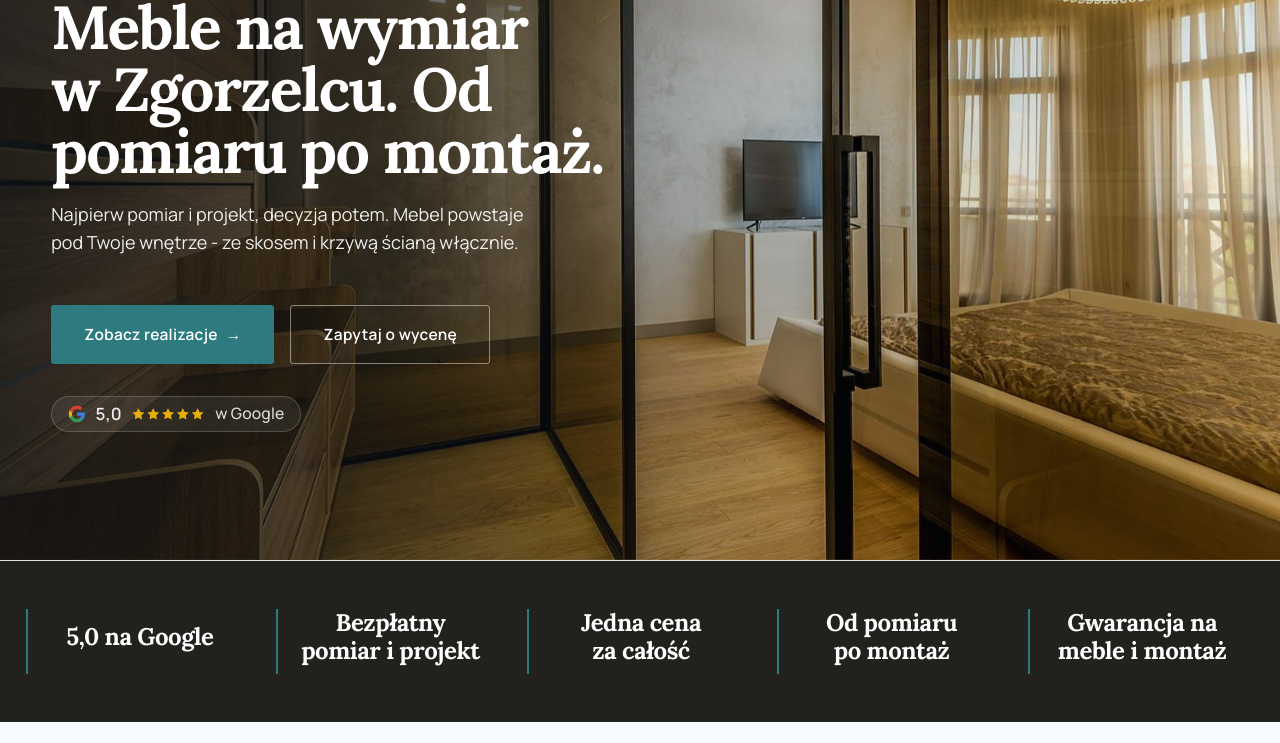
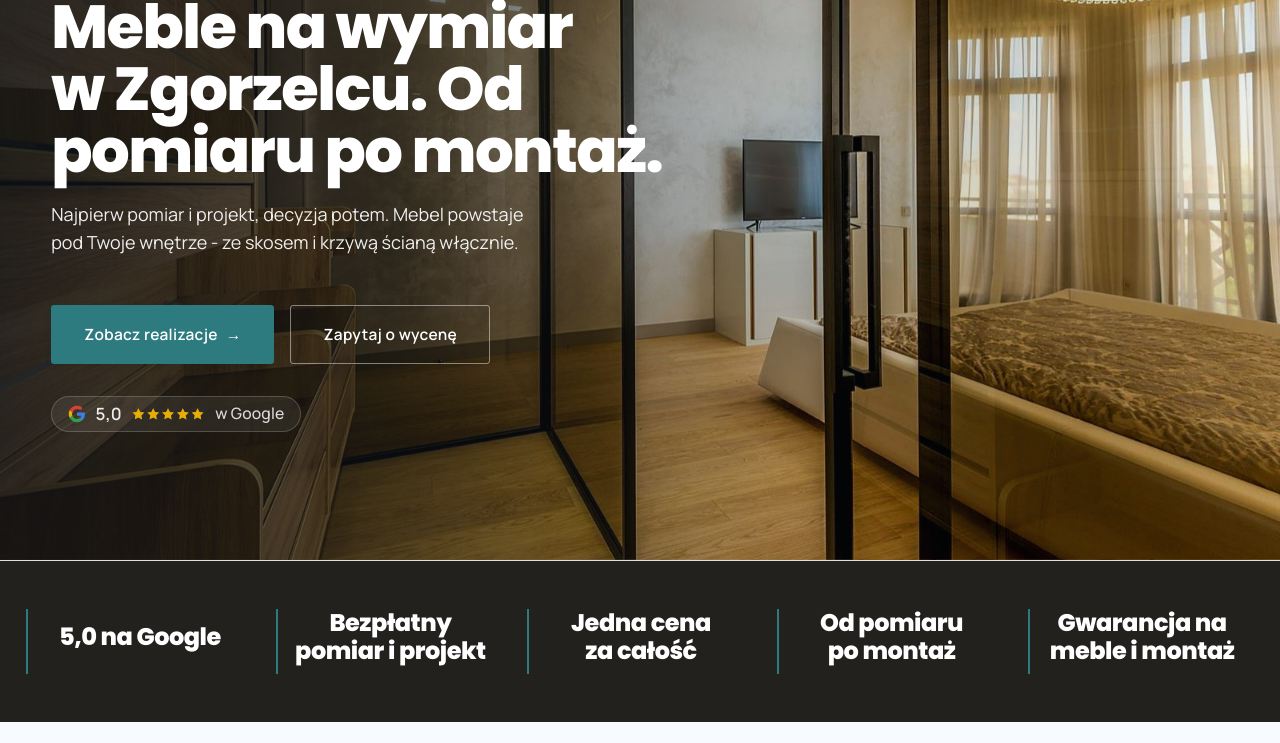
Before and after one commit to Impulseo-pl/spok-meble, a plain HTML site: page index.html in a window 1280 px wide. Shown: the part 264-1007 px from the top of the page. Drawn offline with Linux system fonts and the light colour scheme.

Commit message:
[claude-edit][cmt:983f7a10-ecbb-4789-893e-5ccfae608d5d] czcionka naglowkowa jak w logo: Lora (serif) -> Poppins (prosty geometryczny sans), h1 grubsze, manifesto bez kursywy

```diff
--- a/assets/styles.css
+++ b/assets/styles.css
@@ -55,7 +55,7 @@
 
   --hairline:1px solid var(--line);
 
-  --font-display:'Lora',serif;
+  --font-display:'Poppins',sans-serif;
   --font-body:'Manrope',sans-serif;
 }
 
@@ -77,7 +77,7 @@
 section{padding-block:clamp(52px,6.5vw,96px)}
 
 h1,h2,h3{font-family:var(--font-display);font-weight:700;line-height:1.08;letter-spacing:-.02em;color:var(--ink)}
-h1{font-size:var(--text-h1);letter-spacing:-.035em}
+h1{font-size:var(--text-h1);font-weight:800;letter-spacing:-.03em}
 h2{font-size:var(--text-h2);letter-spacing:-.025em}
 h3{font-size:var(--text-h3)}
 /* MIARA — długość wiersza. WCAG 2.2 SC 1.4.8: max 80 znaków; Butterick: 45–90.
@@ -506,9 +506,9 @@
 /* 6) MANIFESTO — pełnoekranowy cytat-bohater (zastępuje generyczne „Dlaczego my") */
 .manifesto{background:var(--paper-2);text-align:center}
 .manifesto .wrap{max-width:60rem}
-.manifesto p{font-family:var(--font-display);font-style:italic;font-size:clamp(1.6rem,1rem + 2.4vw,2.8rem);line-height:1.32;color:var(--ink-soft);margin-inline:auto;max-width:26ch;position:relative;padding-top:var(--space-8)}
+.manifesto p{font-family:var(--font-display);font-style:normal;font-weight:600;font-size:clamp(1.6rem,1rem + 2.4vw,2.8rem);line-height:1.32;color:var(--ink-soft);margin-inline:auto;max-width:26ch;position:relative;padding-top:var(--space-8)}
 .manifesto p::before{content:"";position:absolute;top:0;left:50%;transform:translateX(-50%);width:54px;height:1px;background:var(--accent)}
-.manifesto p span{color:var(--accent);font-style:italic}
+.manifesto p span{color:var(--accent);font-style:normal}
 
 /* 7) GATEWAYS — 3 duże bramy-zdjęcia (zamiast paska menu usług) */
 .gateways{display:grid;grid-template-columns:repeat(3,1fr);gap:var(--space-4)}
--- a/index.html
+++ b/index.html
@@ -20,7 +20,7 @@
 <script type="application/ld+json">{"@context": "https://schema.org", "@type": "HomeAndConstructionBusiness", "name": "SPOK Meble", "url": "https://kris20032.github.io/spok-meble/", "telephone": "+48789328339", "image": "https://kris20032.github.io/spok-meble/img/og.jpg", "areaServed": "Zgorzelec", "sameAs": ["https://www.facebook.com/p/SPOK-Meble-100088043043605/", "https://www.instagram.com/spok_meble/", "https://www.google.com/maps?cid=637314525857676813"]}</script>
 <link rel="preconnect" href="https://fonts.googleapis.com">
 <link rel="preconnect" href="https://fonts.gstatic.com" crossorigin>
-<link href="https://fonts.googleapis.com/css2?family=Lora:wght@500;600;700&family=Manrope:wght@400;500;600&display=swap" rel="stylesheet">
+<link href="https://fonts.googleapis.com/css2?family=Poppins:wght@500;600;700;800&family=Manrope:wght@400;500;600&display=swap" rel="stylesheet">
 <link rel="stylesheet" href="assets/styles.css?v=f36c0eb1">
 </head>
 <body>
```
Also changed, not shown: kontakt.html (+1 -1 lines), o-nas.html (+1 -1 lines), oferta.html (+1 -1 lines), realizacje.html (+1 -1 lines).
